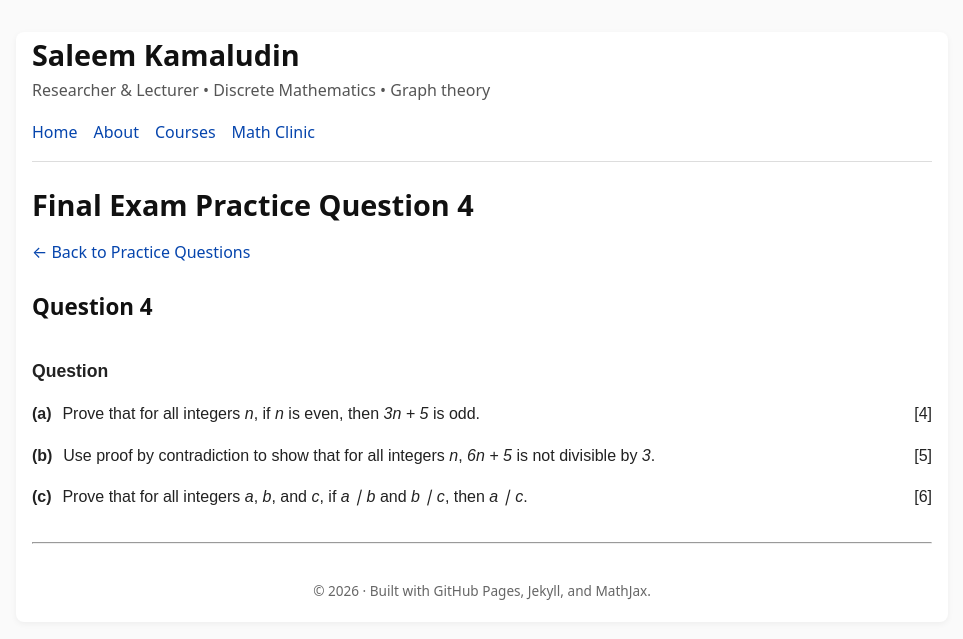
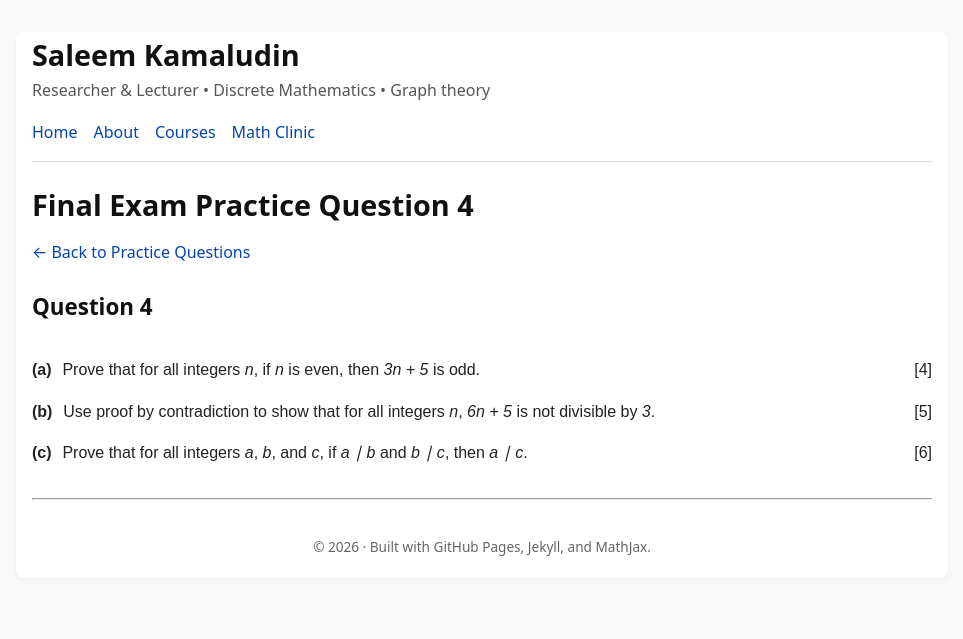
Before and after one commit to SaleemKamaludin/SaleemKamaludin.github.io, a Jekyll site: the page built from courses/comp1604/final-exam-practice/question-4.md, in a window 1280 px wide. Shown: the top 639 px of the page, without its empty margins (158-1121 px from the left). Built offline with Jekyll 4.4.1, drawn with Linux system fonts in a browser that asks for light colours.

Commit message:
Update question-4.md

```diff
--- a/courses/comp1604/final-exam-practice/question-4.md
+++ b/courses/comp1604/final-exam-practice/question-4.md
@@ -11,7 +11,7 @@ title: Final Exam Practice Question 4
 
 
 <section style="margin: 2rem 0; font-family: Arial, Helvetica, sans-serif; line-height: 1.6; color: #222;">
-  <div style="font-weight: 700; font-size: 1.1rem; margin-bottom: 1rem;">Question</div>
+<!--  <div style="font-weight: 700; font-size: 1.1rem; margin-bottom: 1rem;">Question</div> -->
 
   <ol style="margin: 0; padding-left: 0; list-style: none; counter-reset: part;">
     <li style="margin-bottom: 1rem;">
```
